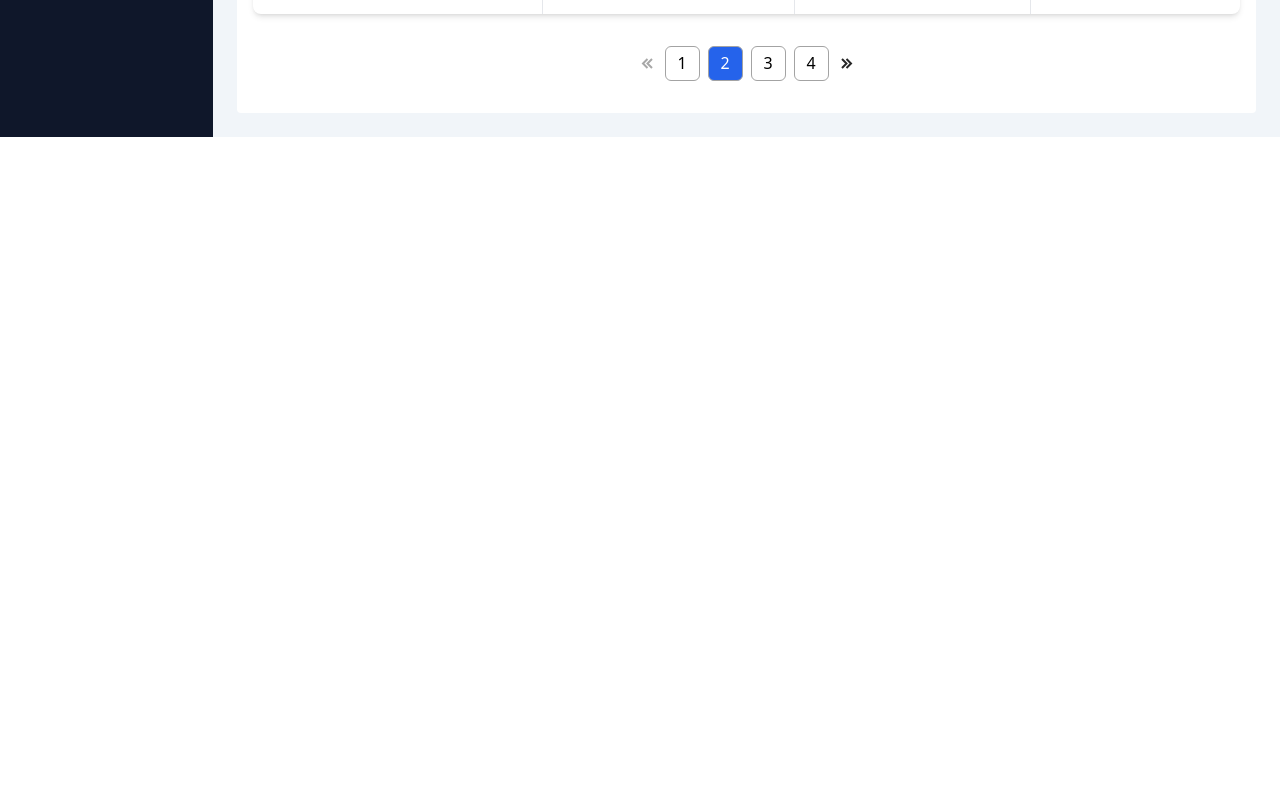
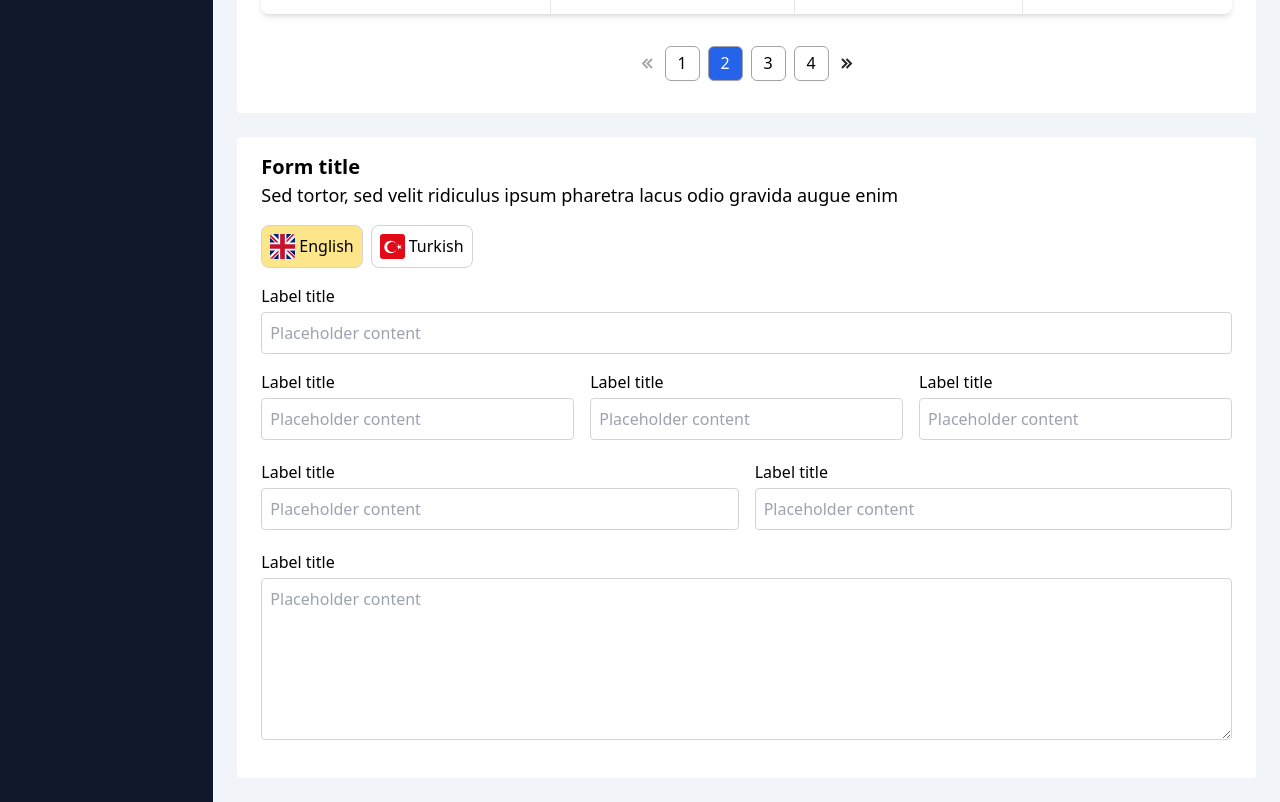
Before and after one commit to Bcypher01/daily-test, a Next.js app: page / in a window 1280 px wide. Shown: the part 1080-1882 px from the top of the page. Before the commit the page ends 1217 px from the top, so only its background shows below. Built offline with nearby package versions, Linux system fonts and the light colour scheme.

Commit message:
change all jsx files in components back to js

```diff
--- a/components/Dashboard.js
+++ b/components/Dashboard.js
@@ -6,7 +6,7 @@ export const Dashboard = () => {
   return (
     <div>
       <Statistics />
-      <div className="w-full bg-white rounded my-6 py-4 px-4">
+      <div className="w-full bg-white rounded my-6 py-4 px-6">
         <h1 className="font-semibold text-xl">Form title</h1>
         <p className="mb-4 font-light text-lg">
           Sed tortor, sed velit ridiculus ipsum pharetra lacus odio gravida
@@ -32,8 +32,197 @@ export const Dashboard = () => {
         </div>
 
         <Table />
-        {/* Pagination */}
+
         <Pagination />
+      </div>
+
+      {/* First Form */}
+      <div className="w-full bg-white rounded my-6 py-4 px-6">
+        <h1 className="font-semibold text-xl">Form title</h1>
+        <p className="mb-4 font-light text-lg">
+          Sed tortor, sed velit ridiculus ipsum pharetra lacus odio gravida
+          augue enim
+        </p>
+
+        <div className="flex space-x-2">
+          <span className="flex bg-amber-200 p-2 rounded-lg border border-neutral-300 space-x-1">
+            <svg
+              width="25"
+              height="25"
+              viewBox="0 0 25 25"
+              fill="none"
+              xmlns="http://www.w3.org/2000/svg"
+            >
+              <g clip-path="url(#clip0_2169_308)">
+                <path d="M0 0H25V25H0V0Z" fill="#012169" />
+                <path
+                  d="M25 0V3.125L15.7227 12.5L25 21.6309V25H21.7285L12.4023 15.8203L3.32031 25H0V21.6797L9.08203 12.5488L0 3.61328V0H3.02734L12.4023 9.17969L21.4844 0H25Z"
+                  fill="white"
+                />
+                <path
+                  d="M8.98438 15.8203L9.52148 17.4805L2.05078 25H0V24.8535L8.98438 15.8203ZM15.0391 15.2344L17.6758 15.625L25 22.8027V25L15.0391 15.2344ZM25 0L15.625 9.57031L15.4297 7.42188L22.7539 0H25ZM0 0.0488281L9.42383 9.27734L6.54297 8.88672L0 2.39258V0.0488281Z"
+                  fill="#C8102E"
+                />
+                <path
+                  d="M8.59375 0V25H16.4062V0H8.59375ZM0 8.59375V16.4062H25V8.59375H0Z"
+                  fill="white"
+                />
+                <path
+                  d="M0 10.1562V14.8438H25V10.1562H0ZM10.1562 0V25H14.8438V0H10.1562Z"
+                  fill="#C8102E"
+                />
+              </g>
+              <defs>
+                <clipPath id="clip0_2169_308">
+                  <rect width="25" height="25" rx="3" fill="white" />
+                </clipPath>
+              </defs>
+            </svg>
+            <h1>English</h1>
+          </span>
+          <span className="flex p-2 rounded-lg border border-neutral-300 space-x-1">
+            <svg
+              width="25"
+              height="25"
+              viewBox="0 0 25 25"
+              fill="none"
+              xmlns="http://www.w3.org/2000/svg"
+            >
+              <g clip-path="url(#clip0_2169_341)">
+                <path
+                  fill-rule="evenodd"
+                  clip-rule="evenodd"
+                  d="M0 0H25V25H0V0Z"
+                  fill="#E30A17"
+                />
+                <path
+                  fill-rule="evenodd"
+                  clip-rule="evenodd"
+                  d="M17.0312 12.8906C17.0312 16.3379 14.1846 19.1357 10.6787 19.1357C7.17285 19.1357 4.32617 16.3379 4.32617 12.8857C4.32617 9.43359 7.16797 6.64551 10.6738 6.64551C14.1797 6.64551 17.0361 9.43848 17.0361 12.8906H17.0312Z"
+                  fill="white"
+                />
+                <path
+                  fill-rule="evenodd"
+                  clip-rule="evenodd"
+                  d="M17.3486 12.8906C17.3486 15.6494 15.0732 17.8857 12.2656 17.8857C9.45801 17.8857 7.1875 15.6494 7.1875 12.8906C7.1875 10.1318 9.45801 7.89551 12.2656 7.89551C15.0732 7.89551 17.3438 10.1318 17.3438 12.8906H17.3486Z"
+                  fill="#E30A17"
+                />
+                <path
+                  fill-rule="evenodd"
+                  clip-rule="evenodd"
+                  d="M18.2666 9.9707L18.2178 12.2803L16.0596 12.8662L18.1836 13.623L18.1348 15.7373L19.5166 14.0869L21.6113 14.8096L20.4004 13.0371L21.875 11.2744L19.6094 11.8994L18.2666 9.9707Z"
+                  fill="white"
+                />
+              </g>
+              <defs>
+                <clipPath id="clip0_2169_341">
+                  <rect width="25" height="25" rx="3" fill="white" />
+                </clipPath>
+              </defs>
+            </svg>
+            <h1>Turkish</h1>
+          </span>
+        </div>
+
+        <form action="post" className="my-4 font-light">
+          <div className="my-4">
+            <label htmlFor="title">Label title</label>
+            <div className="my-1">
+              <input
+                type="text"
+                name="title"
+                className="border border-neutral-300 w-full py-2 px-2 rounded outline-none"
+                placeholder="Placeholder content"
+              />
+            </div>
+          </div>
+
+          <div className="flex w-full space-x-4">
+            <div className="w-4/12">
+              <div>
+                <label htmlFor="title">Label title</label>
+                <div className="my-1">
+                  <input
+                    type="text"
+                    name="title"
+                    placeholder="Placeholder content"
+                    className="border border-neutral-300 w-full py-2 px-2 rounded outline-none"
+                  />
+                </div>
+              </div>
+            </div>
+            <div className="w-4/12">
+              <div>
+                <label htmlFor="title">Label title</label>
+                <div className="my-1">
+                  <input
+                    type="text"
+                    name="title"
+                    placeholder="Placeholder content"
+                    className="border border-neutral-300 w-full py-2 px-2 rounded outline-none"
+                  />
+                </div>
+              </div>
+            </div>
+            <div className="w-4/12">
+              <div>
+                <label htmlFor="title">Label title</label>
+                <div className="my-1">
+                  <input
+                    type="text"
+                    name="title"
+                    placeholder="Placeholder content"
+                    className="border border-neutral-300 w-full py-2 px-2 rounded outline-none"
+                  />
+                </div>
+              </div>
+            </div>
+          </div>
+
+          <div className="flex w-full space-x-4 my-4">
+            <div className="w-6/12">
+              <div>
+                <label htmlFor="title">Label title</label>
+                <div className="my-1">
+                  <input
+                    type="text"
+                    name="title"
+                    placeholder="Placeholder content"
+                    className="border border-neutral-300 w-full py-2 px-2 rounded outline-none"
+                  />
+                </div>
+              </div>
+            </div>
+
+            <div className="w-6/12">
+              <div>
+                <label htmlFor="title">Label title</label>
+                <div className="my-1">
+                  <input
+                    type="text"
+                    name="title"
+                    placeholder="Placeholder content"
+                    className="border border-neutral-300 w-full py-2 px-2 rounded outline-none"
+                  />
+                </div>
+              </div>
+            </div>
+          </div>
+
+          <div className="w-full">
+            <div>
+              <label htmlFor="title">Label title</label>
+              <div className="my-1">
+                <textarea
+                  name="title"
+                  rows="6"
+                  placeholder="Placeholder content"
+                  className="border border-neutral-300 w-full py-2 px-2 rounded outline-none"
+                />
+              </div>
+            </div>
+          </div>
+        </form>
       </div>
     </div>
   );
--- a/components/Pagination.jsx
+++ b/components/Pagination.js
@@ -5,7 +5,7 @@ const Pagination = () => {
         <svg
           width="19"
           height="19"
-          className="mt-2"
+          className="mt-2 cursor-pointer"
           viewBox="0 0 19 19"
           fill="none"
           xmlns="http://www.w3.org/2000/svg"
@@ -15,23 +15,23 @@ const Pagination = () => {
             <path d="M14 14L9.5 9.5L14 5" stroke="#262626" stroke-width="2" />
           </g>
         </svg>
-        <span className="border border-neutral-400 rounded-md text-center pt-1 w-[35px] h-[35px]">
+        <span className="border border-neutral-400 cursor-pointer rounded-md text-center pt-1 w-[35px] h-[35px]">
           1
         </span>
-        <span className="border bg-blue-600 text-white border-neutral-400 rounded-md text-center pt-1 w-[35px] h-[35px]">
+        <span className="border bg-blue-600 text-white border-neutral-400 cursor-pointer rounded-md text-center pt-1 w-[35px] h-[35px]">
           2
         </span>
-        <span className="border border-neutral-400 rounded-md text-center pt-1 w-[35px] h-[35px]">
+        <span className="border border-neutral-400 cursor-pointer rounded-md text-center pt-1 w-[35px] h-[35px]">
           3
         </span>
-        <span className="border border-neutral-400 rounded-md text-center pt-1 w-[35px] h-[35px]">
+        <span className="border border-neutral-400 cursor-pointer rounded-md text-center pt-1 w-[35px] h-[35px]">
           4
         </span>
         <svg
           width="19"
           height="19"
           viewBox="0 0 19 19"
-          className="mt-2"
+          className="mt-2 cursor-pointer"
           fill="none"
           xmlns="http://www.w3.org/2000/svg"
         >
```
Also changed, not shown: components/FormOne.js (added), components/Statistics.js (renamed from components/Statistics.jsx), components/Table.js (renamed from components/Table.jsx).
